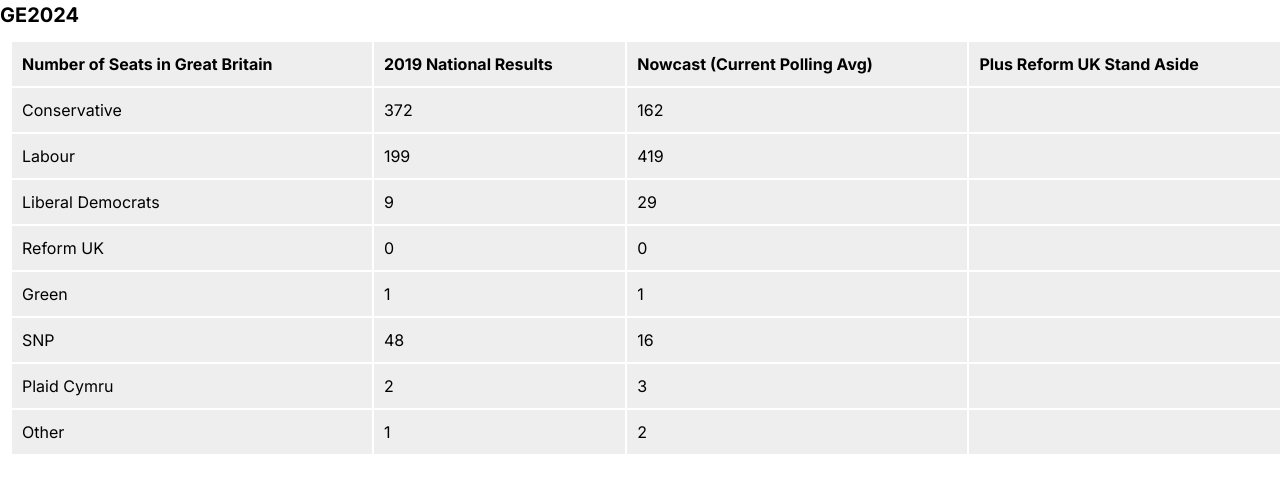
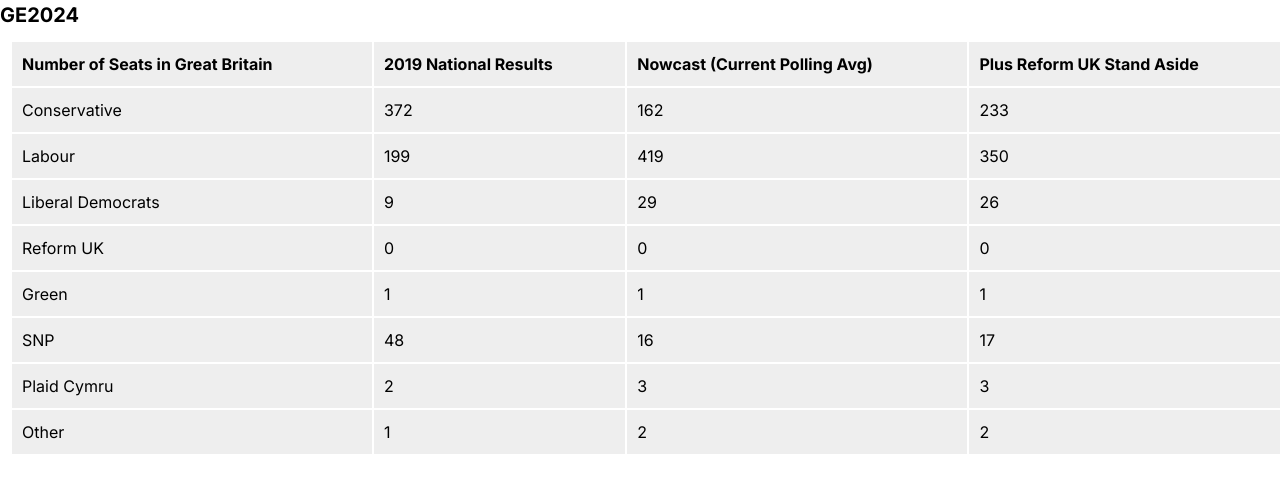
Before and after one commit to langersp/GE2024, a Next.js app: page / in a window 1280 px wide. Shown: the top 492 px of the page. Built offline with nearby package versions, Linux system fonts and the light colour scheme.

Commit message:
Add 3rd col

```diff
--- a/app/page.js
+++ b/app/page.js
@@ -25,87 +25,95 @@
 
 export default function Page() {
   console.log(rawData, "rawData");
-  //const conservativeVotesNowCast = sumVotes(rawData[19][""], "", true);
-  //const labourVotes2019 = sumVotes(rawData[20][""], "", true);
-  const liberalVotes2019 = sumVotes(rawData[21][""], "", true);
-  const reformVotes2019 = sumVotes(rawData[22][""], "", true);
-  const greenVotes2019 = sumVotes(rawData[23][""], "", true);
-  const snpVotes2019 = sumVotes(rawData[24][""], "", true);
-  const pcVotes2019 = sumVotes(rawData[25][""], "", true);
-  const otherVotes2019 = sumVotes(rawData[26][""], "", true);
 
   const [conservativeData, setConservativeData] = useState({
     2019: 0,
     nowCast: 0,
+    reform: 0,
   });
 
   const [labourData, setLabourData] = useState({
     2019: 0,
     nowCast: 0,
+    reform: 0,
   });
 
   const [liberalData, setLiberalData] = useState({
     2019: 0,
     nowCast: 0,
+    reform: 0,
   });
 
   const [greenData, setGreenData] = useState({
     2019: 0,
     nowCast: 0,
+    reform: 0,
   });
 
   const [reformData, setReformData] = useState({
     2019: 0,
     nowCast: 0,
+    reform: 0,
   });
 
   const [snpData, setSnpData] = useState({
     2019: 0,
     nowCast: 0,
+    reform: 0,
   });
 
   const [otherData, setOtherData] = useState({
     2019: 0,
     nowCast: 0,
+    reform: 0,
   });
 
   const [pcData, setPcData] = useState({
     2019: 0,
     nowCast: 0,
+    reform: 0,
   });
 
   useEffect(() => {
     setConservativeData({
       2019: sumVotes(rawData[9]["Winner"], "Con", false),
       nowCast: sumVotes(rawData[19][""], "", true),
+      reform: sumVotes(rawData[75][""], "", true),
     });
     setLabourData({
       2019: sumVotes(rawData[9]["Winner"], "Lab", false),
       nowCast: sumVotes(rawData[20][""], "", true),
+      reform: sumVotes(rawData[76][""], "", true),
     });
     setLiberalData({
       2019: sumVotes(rawData[9]["Winner"], "LD", false),
       nowCast: sumVotes(rawData[21][""], "", true),
+      reform: sumVotes(rawData[77][""], "", true),
     });
     setReformData({
       2019: sumVotes(rawData[9]["Winner"], "Ref", false),
       nowCast: sumVotes(rawData[22][""], "", true),
+      reform: sumVotes(rawData[78][""], "", true),
     });
     setGreenData({
       2019: sumVotes(rawData[9]["Winner"], "Green", false),
       nowCast: sumVotes(rawData[23][""], "", true),
+      reform: sumVotes(rawData[79][""], "", true),
     });
     setSnpData({
       2019: sumVotes(rawData[9]["Winner"], "SNP", false),
       nowCast: sumVotes(rawData[24][""], "", true),
+      reform: sumVotes(rawData[80][""], "", true),
     });
     setPcData({
       2019: sumVotes(rawData[9]["Winner"], "PC", false),
       nowCast: sumVotes(rawData[25][""], "", true),
+      reform: sumVotes(rawData[81][""], "", true),
     });
     setOtherData({
       2019: sumVotes(rawData[9]["Winner"], "Other", false),
       nowCast: sumVotes(rawData[26][""], "", true),
+      reform: sumVotes(rawData[82]["Oth"], "", true),
     });
   }, []);
   //setConservativeData({ nowCast: conservativeVotesNowCast });
@@ -136,49 +144,49 @@
             <td>Conservative</td>
             <td>{conservativeData["2019"]}</td>
             <td>{conservativeData["nowCast"]}</td>
-            <td></td>
+            <td>{conservativeData["reform"]}</td>
           </tr>
           <tr>
             <td>Labour</td>
             <td>{labourData["2019"]}</td>
             <td>{labourData["nowCast"]}</td>
-            <td></td>
+            <td>{labourData["reform"]}</td>
           </tr>
           <tr>
             <td>Liberal Democrats</td>
             <td>{liberalData["2019"]}</td>
             <td>{liberalData["nowCast"]}</td>
-            <td></td>
+            <td>{liberalData["reform"]}</td>
           </tr>
           <tr>
             <td>Reform UK</td>
             <td>{reformData["2019"]}</td>
             <td>{reformData["nowCast"]}</td>
-            <td></td>
+            <td>{reformData["reform"]}</td>
           </tr>
           <tr>
             <td>Green</td>
             <td>{greenData["2019"]}</td>
             <td>{greenData["nowCast"]}</td>
-            <td></td>
+            <td>{greenData["reform"]}</td>
           </tr>
           <tr>
             <td>SNP</td>
             <td>{snpData["2019"]}</td>
             <td>{snpData["nowCast"]}</td>
-            <td></td>
+            <td>{snpData["reform"]}</td>
           </tr>
           <tr>
             <td>Plaid Cymru</td>
             <td>{pcData["2019"]}</td>
             <td>{pcData["nowCast"]}</td>
-            <td></td>
+            <td>{pcData["reform"]}</td>
           </tr>
           <tr>
             <td>Other</td>
             <td>{otherData["2019"]}</td>
             <td>{otherData["nowCast"]}</td>
-            <td></td>
+            <td>{otherData["reform"]}</td>
           </tr>
         </tbody>
       </table>
```
